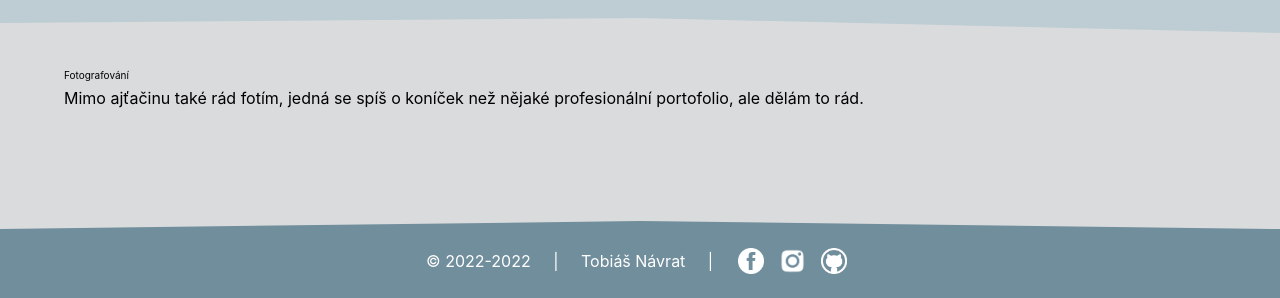
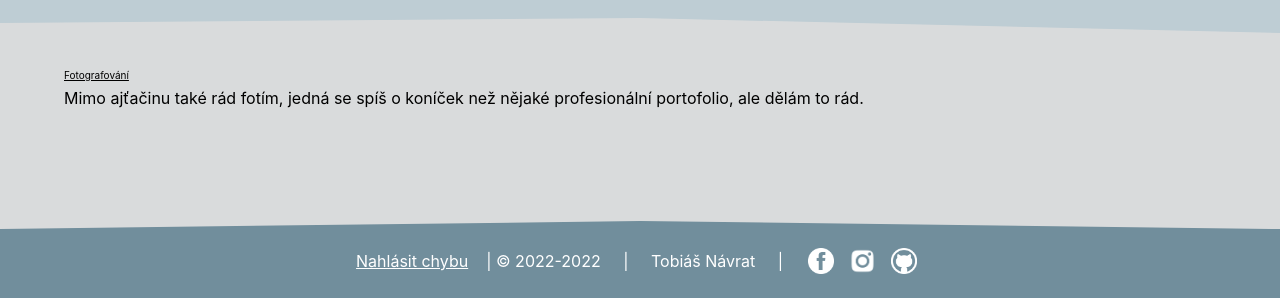
Before and after one commit to Th0b/web, a Next.js app: page / in a window 1280 px wide. Shown: the part 499-797 px from the top of the page. Built offline with nearby package versions, Linux system fonts and the light colour scheme; no server answers.

Commit message:
Link style, footer and header fixes

```diff
--- a/constants.js
+++ b/constants.js
@@ -1,7 +1,7 @@
 //API urls
-export const GITHUB_API="https://api.github.com/users/th0be/repos";
-export const INSTAGRAM_API="https://graph.instagram.com/me/media?fields=id,media_url,caption&access_token="
-export const CONTACT_FORM_API="https://xd.xd"
+export const GITHUB_API = "https://api.github.com/users/th0be/repos";
+export const INSTAGRAM_API = "https://graph.instagram.com/me/media?fields=id,media_url,caption&access_token=";
+export const CONTACT_FORM_API = "https://xd.xd";
 
 //Social sites urls
 export const GITHUB_URL = "https://github.com/Th0be";
@@ -10,4 +10,7 @@ export const INSTAGRAM_URL = "https://www.instagram.com/umzuzuwetoba";
 
 //Social sites names
 export const GITHUB_USERNAME = "Th0be";
-export const INSTAGRAM_USERNAME = "umzuzuwetoba"
+export const INSTAGRAM_USERNAME = "umzuzuwetoba";
+
+//Other
+export const GITHUB_ISSUE = "https://github.com/Th0be/Website/issues/new";
--- a/layouts/Footer/Footer.js
+++ b/layouts/Footer/Footer.js
@@ -11,25 +11,44 @@ export default function Footer() {
   return (
     <footer className={styles.footer}>
       <div>
-        &copy; 2022-{yearNow} &nbsp;&nbsp;&nbsp; | &nbsp;&nbsp;&nbsp; Tobiáš
-        Návrat &nbsp;&nbsp;&nbsp; | &nbsp;&nbsp;&nbsp;
+        <a
+          href={Constants.GITHUB_ISSUE}
+          target="_blank"
+          rel="noreferrer noopener"
+        >
+          Nahlásit chybu
+        </a>
+        &nbsp;&nbsp;&nbsp; | &copy; 2022-{yearNow} &nbsp;&nbsp;&nbsp; |
+        &nbsp;&nbsp;&nbsp; Tobiáš Návrat &nbsp;&nbsp;&nbsp; | &nbsp;&nbsp;&nbsp;
       </div>
       <div>
-        <a href={Constants.FACEBOOK_URL} target="_blank" rel="noreferrer noopener">
+        <a
+          href={Constants.FACEBOOK_URL}
+          target="_blank"
+          rel="noreferrer noopener"
+        >
           <img
             className={styles.icon}
             src={facebookIcon}
             alt="Facebook Logo"
           ></img>
         </a>
-        <a href={Constants.INSTAGRAM_URL} target="_blank" rel="noreferrer noopener">
+        <a
+          href={Constants.INSTAGRAM_URL}
+          target="_blank"
+          rel="noreferrer noopener"
+        >
           <img
             className={styles.icon}
             src={instagramIcon}
             alt="Instragram Logo"
           ></img>
         </a>
-        <a href={Constants.GITHUB_URL} target="_blank" rel="noreferrer noopener">
+        <a
+          href={Constants.GITHUB_URL}
+          target="_blank"
+          rel="noreferrer noopener"
+        >
           <img className={styles.icon} src={githubIcon} alt="Github Logo"></img>
         </a>
       </div>
--- a/layouts/Footer/styles/Footer.module.sass
+++ b/layouts/Footer/styles/Footer.module.sass
@@ -12,10 +12,13 @@
     text-align: center
     background-color: $tertiaryColor
     clip-path: polygon(50% 0%, 100% 10%, 100% 100%, 0 100%, 0% 10%)
+    cursor: default
+    user-select: none
     div
         height: 40px
         line-height: 40px
     .icon
         height: 26px
         margin: 7px
+    .icon, a
         cursor: pointer
--- a/layouts/Header/styles/Header.module.sass
+++ b/layouts/Header/styles/Header.module.sass
@@ -10,7 +10,7 @@
     top: 0
     z-index: 100
     clip-path: polygon(0% 0%, 100% 0%, 100% 80%, 0% 100%)
-
+    user-select: none
 .logo
     height: 60px
     width: 60px
@@ -34,7 +34,6 @@
     float: right
     a
         padding: 10px 10px
-    a:hover
         text-decoration: none
     a:hover ~ .dot
         -webkit-transition: all 0.2s ease-in-out
--- a/layouts/Repositories/styles/Repository.module.sass
+++ b/layouts/Repositories/styles/Repository.module.sass
@@ -13,8 +13,6 @@
     h2
         margin: 0
         cursor: pointer
-    h2:hover
-        text-decoration: underline
     p
         margin: 5px 0
     .lastUpdate
--- a/styles/globals.sass
+++ b/styles/globals.sass
@@ -14,9 +14,9 @@ body
 
 a
   color: inherit
+  text-decoration: underline
+a:hover
   text-decoration: none
-a:hover
-  text-decoration: underline
 
 h1,h2,h3
   margin: 5px 0
```
